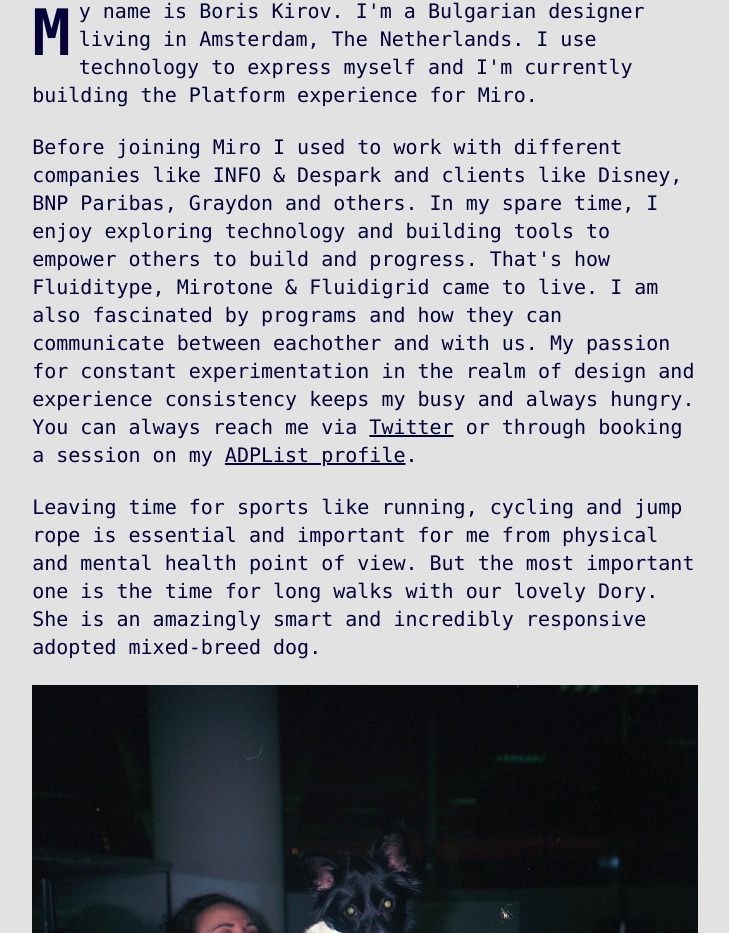
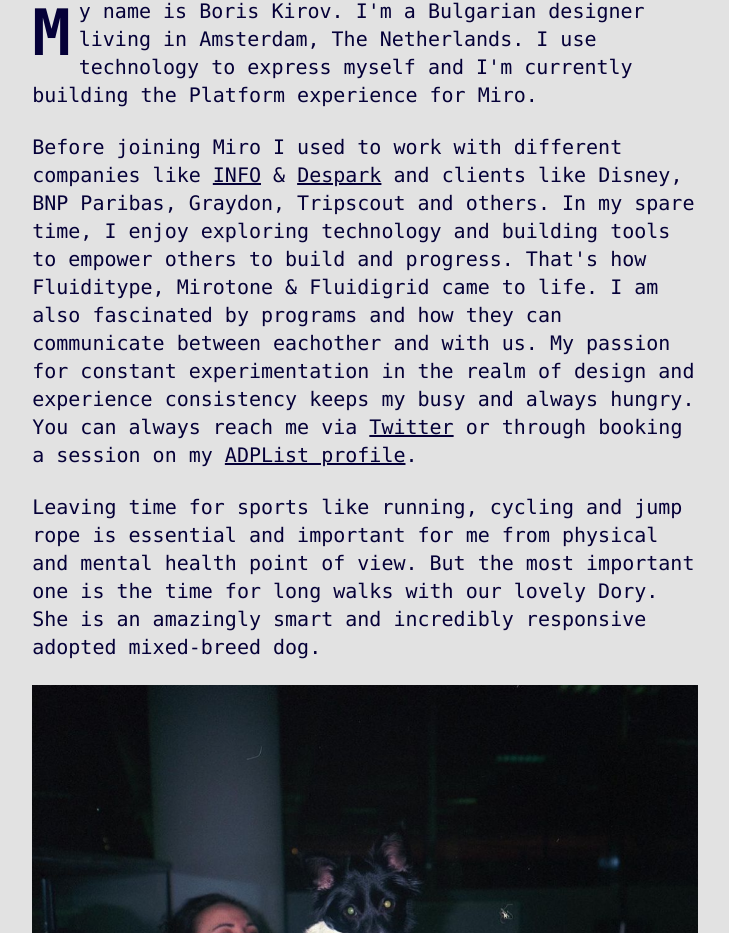
Before and after one commit to boriskirov/boris-kirov-portfolio, a Next.js app: page /about in a window 1280 px wide. Shown: the part 797-1730 px from the top of the page, without its empty margins (275-1004 px from the left). Built offline with nearby package versions, Linux system fonts and the light colour scheme.

Commit message:
fixed typo

```diff
--- a/components/global.js
+++ b/components/global.js
@@ -64,6 +64,11 @@ export const GlobalStyles = createGlobalStyle`
   a:active {
     background-color: #FFCF00;
     color: #3f53d9;
+  }
+
+  a:focus-visible {
+    outline: none;
+    box-shadow: 0 0 0 4px #3f53d9;
   }
 
   h4 {
--- a/pages/about.js
+++ b/pages/about.js
@@ -87,15 +87,23 @@ function Blog() {
                   </p>
                   <p>
                     Before joining Miro I used to work with different companies
-                    like INFO & Despark and clients like Disney, BNP Paribas,
-                    Graydon and others. In my spare time, I enjoy exploring
-                    technology and building tools to empower others to build and
-                    progress. That's how Fluiditype, Mirotone & Fluidigrid came
-                    to live. I am also fascinated by programs and how they can
-                    communicate between eachother and with us. My passion for
-                    constant experimentation in the realm of design and
-                    experience consistency keeps my busy and always hungry. You
-                    can always reach me via{" "}
+                    like{" "}
+                    <a href="https://info.nl/" target="_blank">
+                      INFO
+                    </a>{" "}
+                    &{" "}
+                    <a href="https://despark.com/" target="_blank">
+                      Despark
+                    </a>{" "}
+                    and clients like Disney, BNP Paribas, Graydon, Tripscout and
+                    others. In my spare time, I enjoy exploring technology and
+                    building tools to empower others to build and progress.
+                    That's how Fluiditype, Mirotone & Fluidigrid came to life. I
+                    am also fascinated by programs and how they can communicate
+                    between eachother and with us. My passion for constant
+                    experimentation in the realm of design and experience
+                    consistency keeps my busy and always hungry. You can always
+                    reach me via{" "}
                     <a href="https://twitter.com/sboriskirov" target="_blank">
                       Twitter
                     </a>{" "}
```
